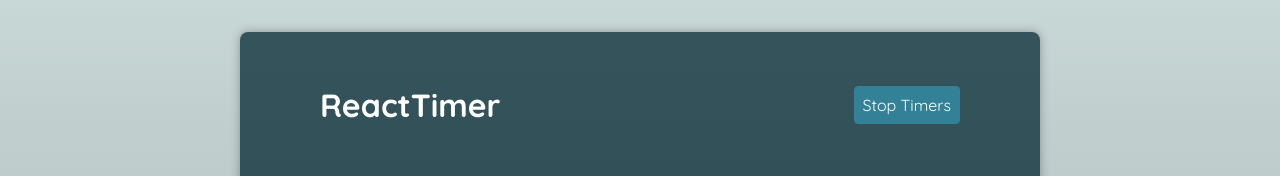
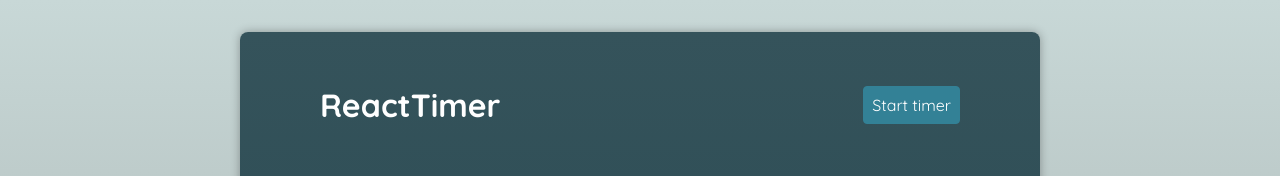
Before and after one commit to Muhammad0320/advance-ts-comp, a React (Vite) app: page / in a window 1280 px wide. Shown: the top 176 px of the page. Built offline with nearby package versions, Linux system fonts and the light colour scheme; a web font is replaced by a local one.

Commit message:
chore:  update ha=eader

```diff
--- a/src/components/Header.tsx
+++ b/src/components/Header.tsx
@@ -1,11 +1,14 @@
+import { useTimer } from "../store/timerContext";
 import AButton from "./UI/AButton";
 
 export default function Header() {
+  const { isRunning } = useTimer();
+
   return (
     <header>
       <h1>ReactTimer</h1>
 
-      <AButton>Stop Timers</AButton>
+      <AButton> {isRunning ? "Stop Timer" : "Start timer"} </AButton>
     </header>
   );
 }
```
Also changed, not shown: src/store/timerContext.tsx (line endings or trailing spaces).
